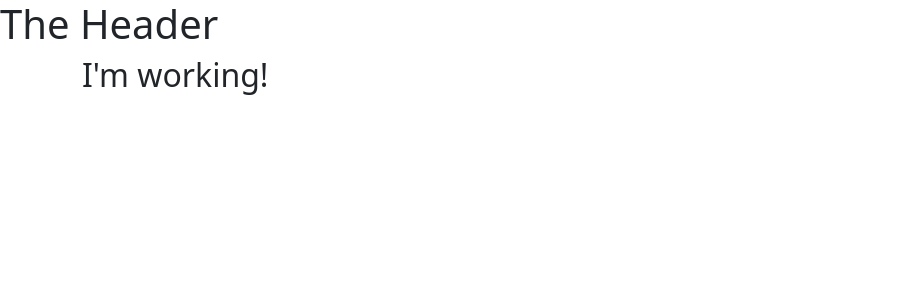
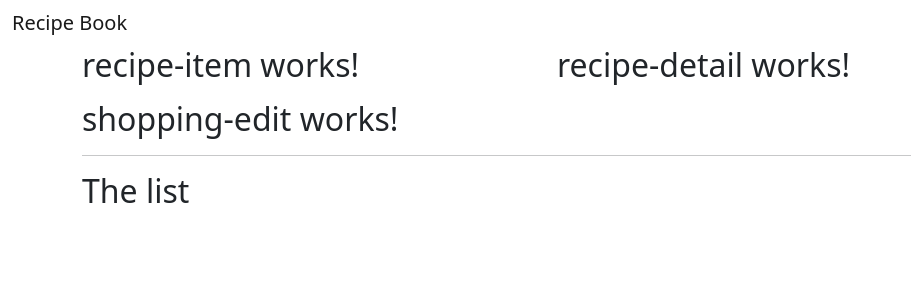
Before and after one commit to petlec/Recipes, an Angular app: page / in a window 1280 px wide. Shown: the top 300 px of the page, without its empty margins (0-911 px from the left). Built offline with nearby package versions, Linux system fonts and the light colour scheme.

Commit message:
add navbar

```diff
--- a/src/app/app.component.html
+++ b/src/app/app.component.html
@@ -1,10 +1,11 @@
 <app-header></app-header>
 <div class="container">
-<div class="row">
-      <div class="col-md-4">
-        <h2>
-        I'm working!
-        </h2>
-      </div>
+  <div class="row">
+    <div class="col-md-12">
+       <h2>
+          <app-recipes></app-recipes>
+          <app-shopping-list></app-shopping-list>
+       </h2>
+     </div>
   </div>
 </div>
--- a/src/app/header/header.component.html
+++ b/src/app/header/header.component.html
@@ -1 +1,23 @@
-<h1>The Header</h1>
+<nav class="navbar navbar-default">
+    <div class="container-fluid">
+        <div class="navbar-header">
+            <a href="#" class="navbar-brand">Recipe Book</a>
+        </div>
+
+        <div class="collapse navbar-collapse">
+            <ul class="nav navbar-nav">
+                <li><a href="#">Recipes</a></li>
+                <li><a href="#">Shopping List</a></li>
+            </ul>
+            <ul class="nav navbar-nav navbar-right">
+                <li class="dropdown">
+                    <a href="#" class="dropdown-toggle" role="button">Manage<span class="caret"></span></a>
+                    <ul class="dropdown-menu">
+                        <li><a href="#">Save Data</a></li>
+                        <li><a href="#">Fetch Data</a></li>
+                    </ul>
+                </li>
+            </ul>
+        </div>
+    </div>
+</nav>
--- a/src/app/recipes/recipe-list/recipe-list.component.html
+++ b/src/app/recipes/recipe-list/recipe-list.component.html
@@ -1 +1 @@
-<p>recipe-list works!</p>
+<app-recipe-item></app-recipe-item>
--- a/src/app/recipes/recipes.component.html
+++ b/src/app/recipes/recipes.component.html
@@ -1 +1,8 @@
-<p>recipes works!</p>
+<div class="row">
+    <div class="col-md-5">
+        <app-recipe-list></app-recipe-list>
+    </div>
+    <div class="col-md-7">
+        <app-recipe-detail></app-recipe-detail>
+    </div>
+</div>
--- a/src/app/shopping-list/shopping-list.component.html
+++ b/src/app/shopping-list/shopping-list.component.html
@@ -1 +1,7 @@
-<p>shopping-list works!</p>
+<div class="row">
+    <div class="col-xs-10">
+        <app-shopping-edit></app-shopping-edit>
+        <hr>
+        <p>The list</p>
+    </div>
+</div>
```
